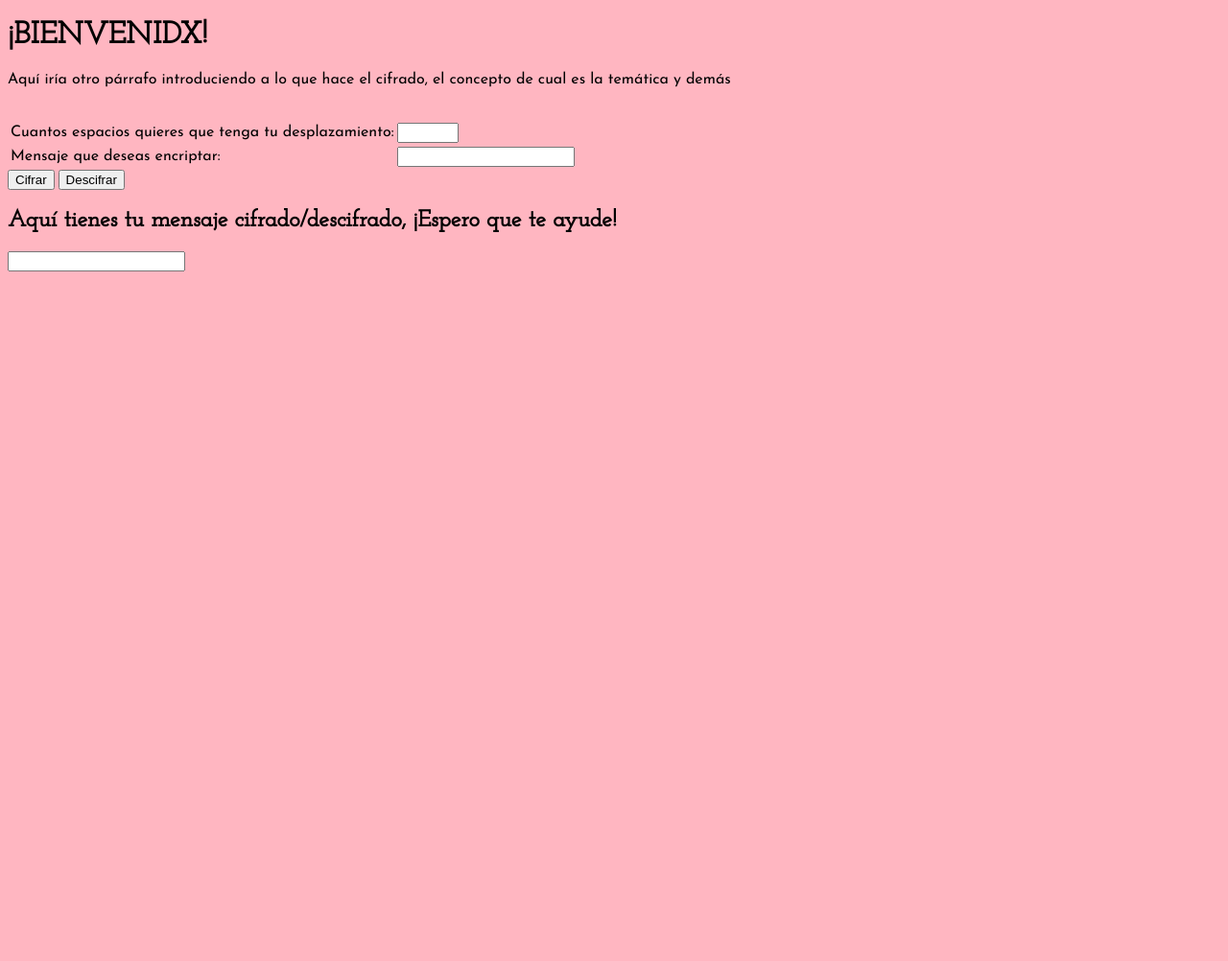
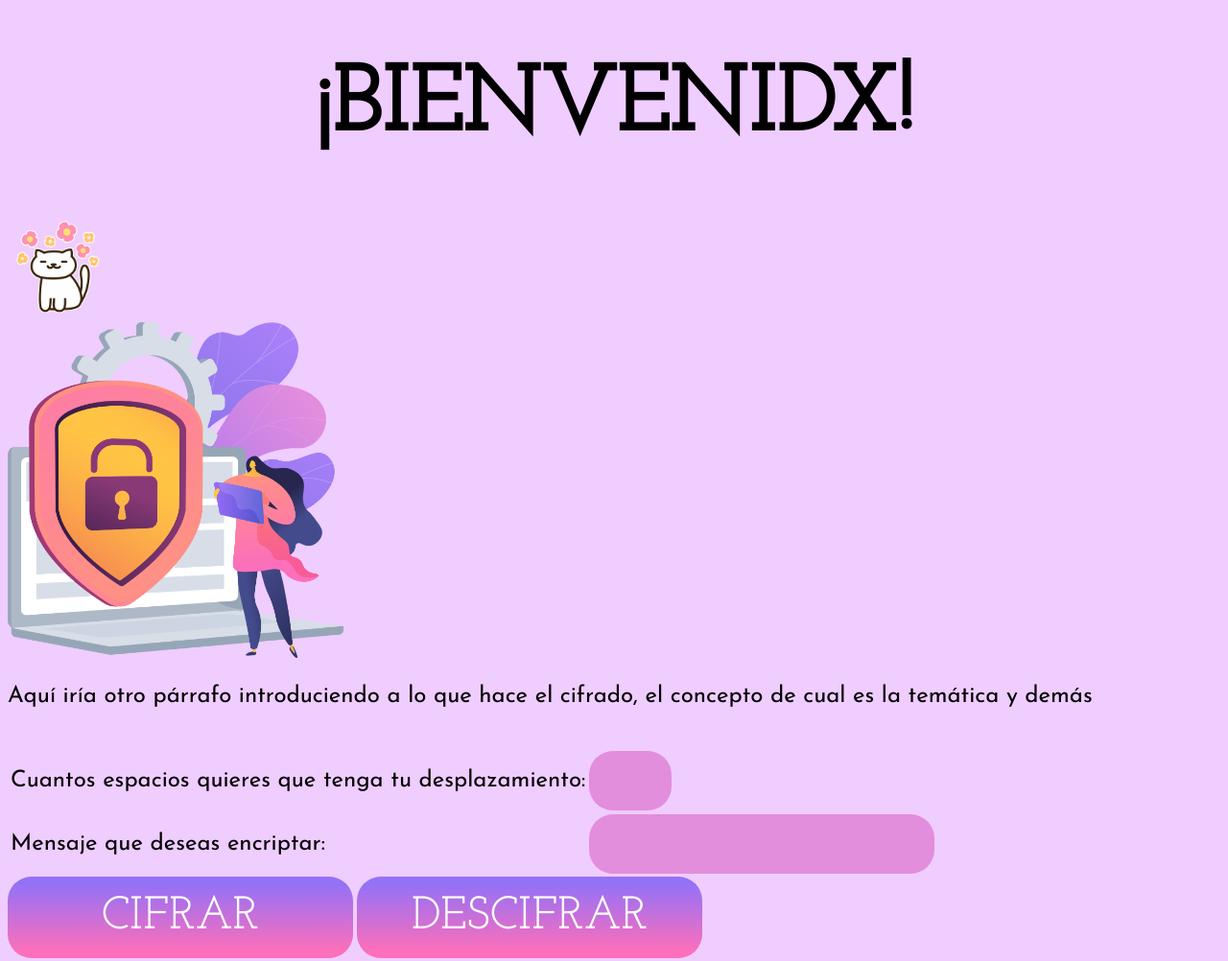
Before and after one commit to nohelybc/Cipher-Proyecto_1, a website with bundled scripts: page src/index.html in a window 1280 px wide. Shown: the top 1002 px of the page at 96% size. Before the commit the page ends 800 px from the top, so only its background shows below. Built offline with nearby package versions, Linux system fonts and the light colour scheme.

Commit message:
actualización de estilos y assets

```diff
--- a/src/index.html
+++ b/src/index.html
@@ -13,7 +13,14 @@
 </head>
 
 <body>
-    <h1 class="title" id="bienvenida">¡BIENVENIDX!</h1>
+
+    <script src="index.js" type="module"></script>
+
+    <header>
+        <h1 class="title" id="bienvenida">¡BIENVENIDX!</h1>
+        <img class="cat" src="assets/cat.gif">
+    </header>
+    <img class="censor" src="assets/censorship.png">
     <p class="textos">Aquí iría otro párrafo introduciendo a lo que hace el cifrado, el concepto de cual es la temática y demás</p>
     <br>
     <form>
@@ -32,14 +39,14 @@
             </tr>
         </table>
 
-        <button type="button" id="cifrar">Cifrar</button>
-        <button type="button" id="descifrar">Descifrar</button>
+        <button type="button" id="cifrar">CIFRAR</button>
+        <button type="button" id="descifrar">DESCIFRAR</button>
     </form>
 
     <h2 class="title">Aquí tienes tu mensaje cifrado/descifrado, ¡Espero que te ayude!</h2>
     <input type="text" id="output">
-
-    <script src="index.js" type="module"></script>
+    <br>
+    <button type="button" id="copiar">COPIAR</button>
 </body>
 
 </html>
--- a/src/style.css
+++ b/src/style.css
@@ -1,11 +1,52 @@
 :root {
-    background-color: lightpink;
+    background-color: #EFCDFF;
 }
 
-.title {
+h1 {
     font-family: 'Josefin Slab', serif;
+    font-size: 96px;
+    text-align: center;
+}
+
+h2 {
+    font-family: 'Josefin Slab', serif;
+    font-size: 36px;
+    text-align: center;
 }
 
 .textos {
     font-family: 'Josefin Sans', sans-serif;
+    font-size: 24px;
 }
+
+button {
+    /* position: absolute;*/
+    background: linear-gradient(180deg, #9571F6 10%, #FB6FBB 90%);
+    border-radius: 25px;
+    font-family: 'Josefin Slab', serif;
+    font-size: 48px;
+    text-align: center;
+    color: white;
+    border: none;
+    width: 360px;
+    height: 85px;
+}
+
+input {
+    background-color: #E38DDD;
+    border: none;
+    border-radius: 25px;
+    font-family: 'Josefin Sans', sans-serif;
+    font-size: xx-large;
+    text-align: center;
+    height: 60px;
+}
+
+.cat {
+    width: 105px;
+}
+
+.censor {
+    width: 350px;
+    height: 350px;
+}
```
Also changed, not shown: src/assets/cat.gif (added), src/assets/censorship.png (added).
